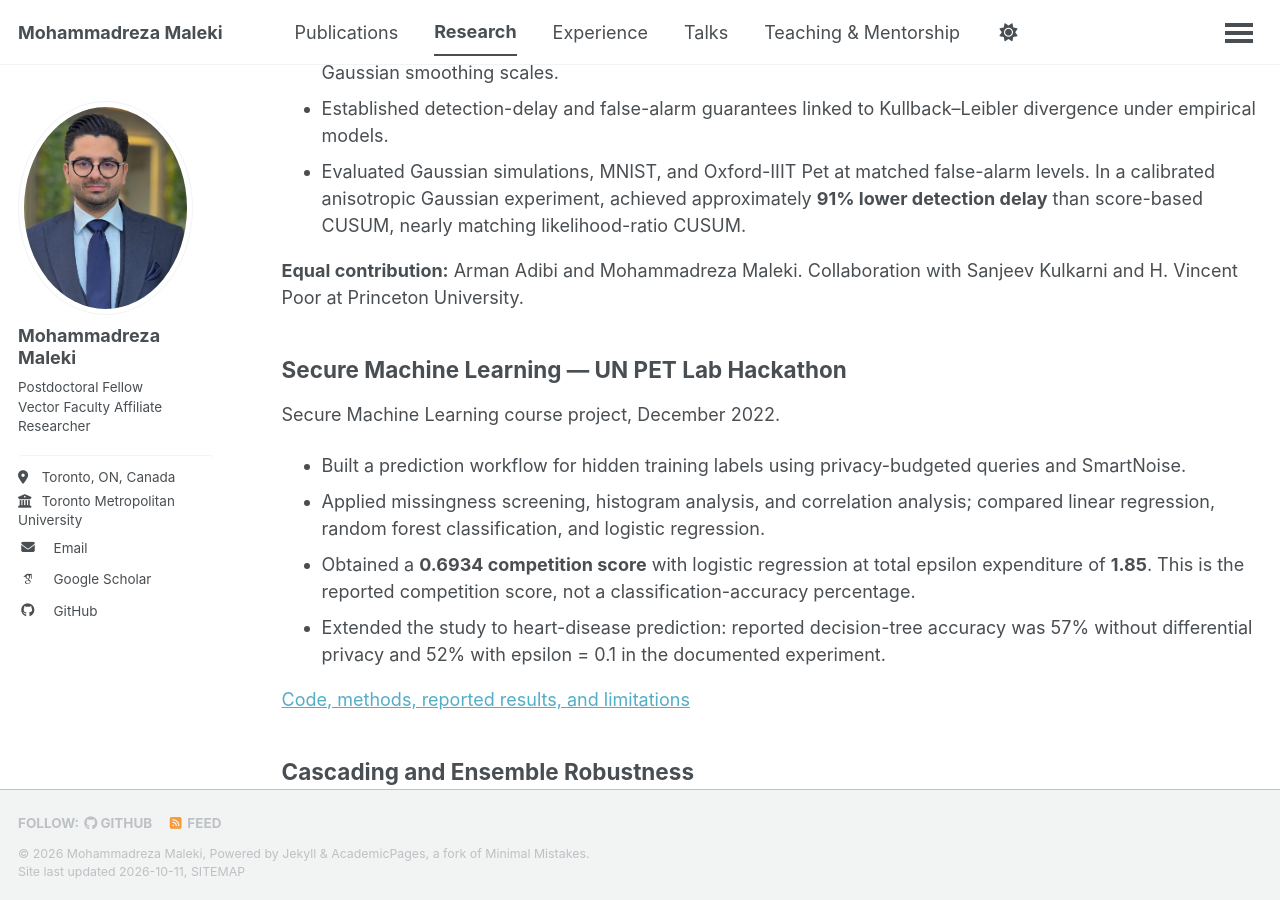
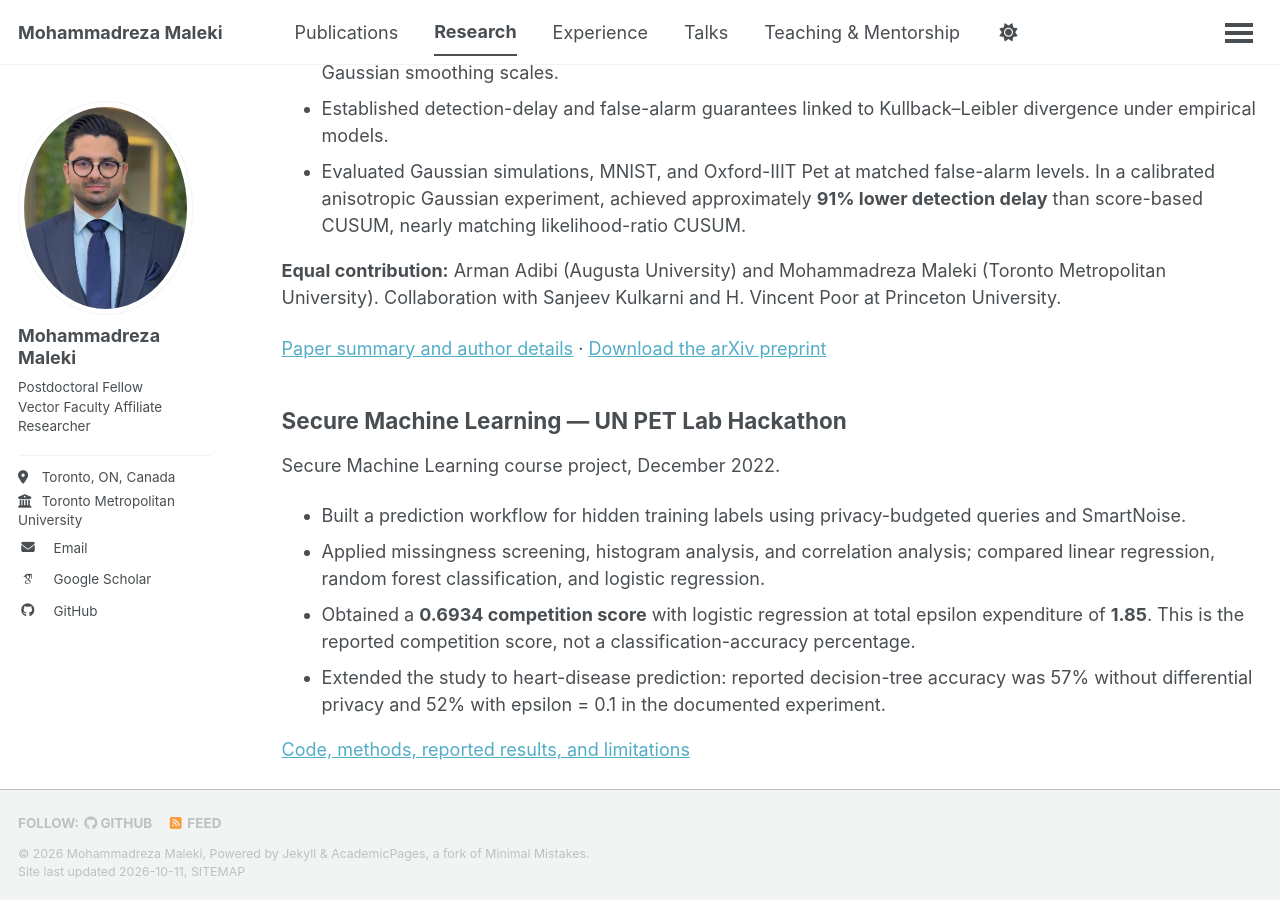
Before and after one commit to Mrezamaleki/mrezamaleki.github.io, a Jekyll site: the page built from _pages/portfolio.html, in a window 1280 px wide and 900 px high, scrolled down 826 px. Built offline with Jekyll 4.4.1, drawn with Linux system fonts in a browser that asks for light colours; some web fonts are replaced; a script bundle is joined from its source files by our own code; library files that are not in the unit come from our copies.

Commit message:
Link DI-SCUSUM research project to arXiv publication

```diff
--- a/_pages/portfolio.html
+++ b/_pages/portfolio.html
@@ -27,7 +27,8 @@ author_profile: true
 <li>Established detection-delay and false-alarm guarantees linked to Kullback–Leibler divergence under empirical models.</li>
 <li>Evaluated Gaussian simulations, MNIST, and Oxford-IIIT Pet at matched false-alarm levels. In a calibrated anisotropic Gaussian experiment, achieved approximately <strong>91% lower detection delay</strong> than score-based CUSUM, nearly matching likelihood-ratio CUSUM.</li>
 </ul>
-<p><strong>Equal contribution:</strong> Arman Adibi and Mohammadreza Maleki. Collaboration with Sanjeev Kulkarni and H. Vincent Poor at Princeton University.</p>
+<p><strong>Equal contribution:</strong> Arman Adibi (Augusta University) and Mohammadreza Maleki (Toronto Metropolitan University). Collaboration with Sanjeev Kulkarni and H. Vincent Poor at Princeton University.</p>
+<p><a href="/publications/2026-10-08-diffusion-integrated-change-detection/">Paper summary and author details</a> · <a href="https://arxiv.org/pdf/2610.12200">Download the arXiv preprint</a></p>
 
 <h2>Secure Machine Learning — UN PET Lab Hackathon</h2>
 <p>Secure Machine Learning course project, December 2022.</p>
```
